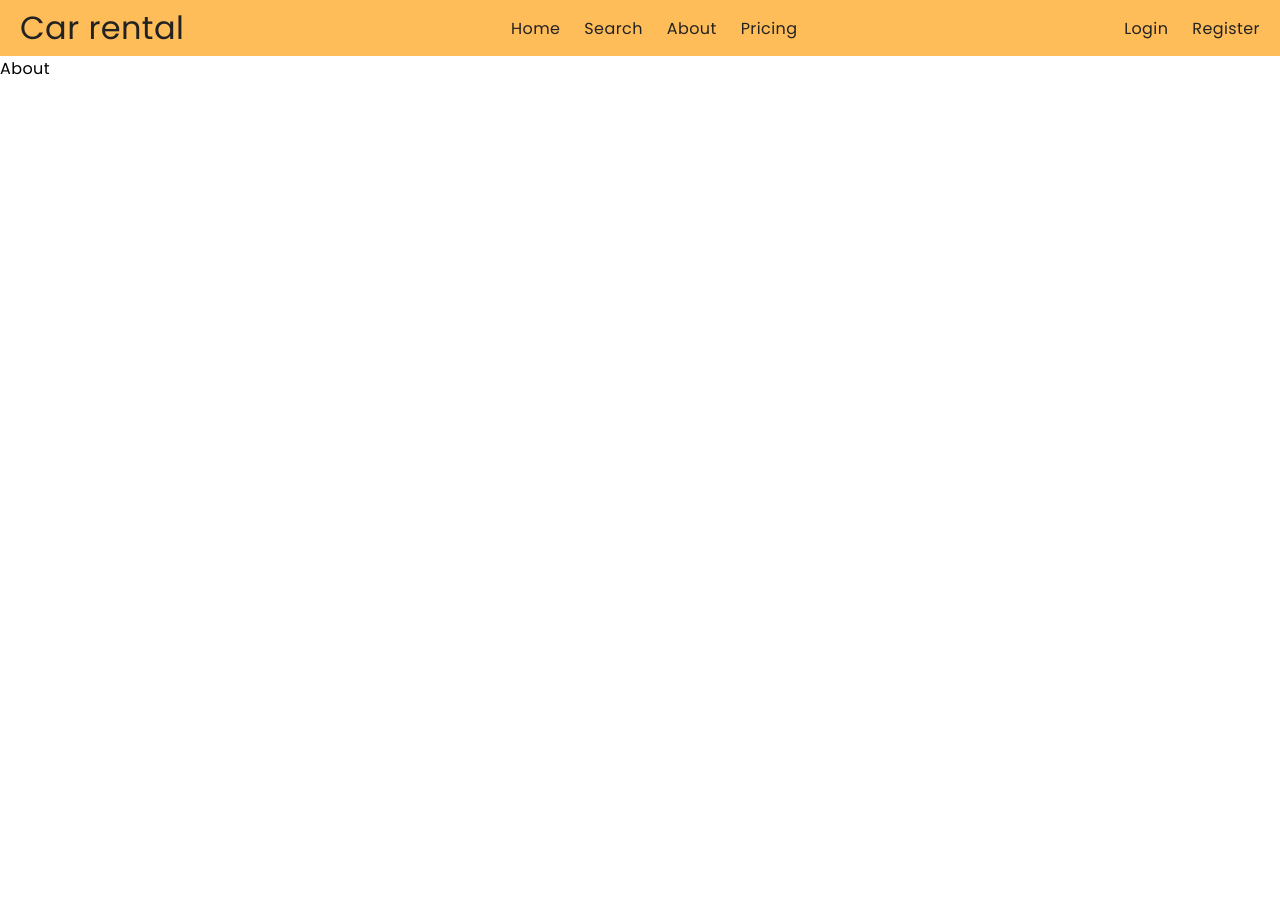
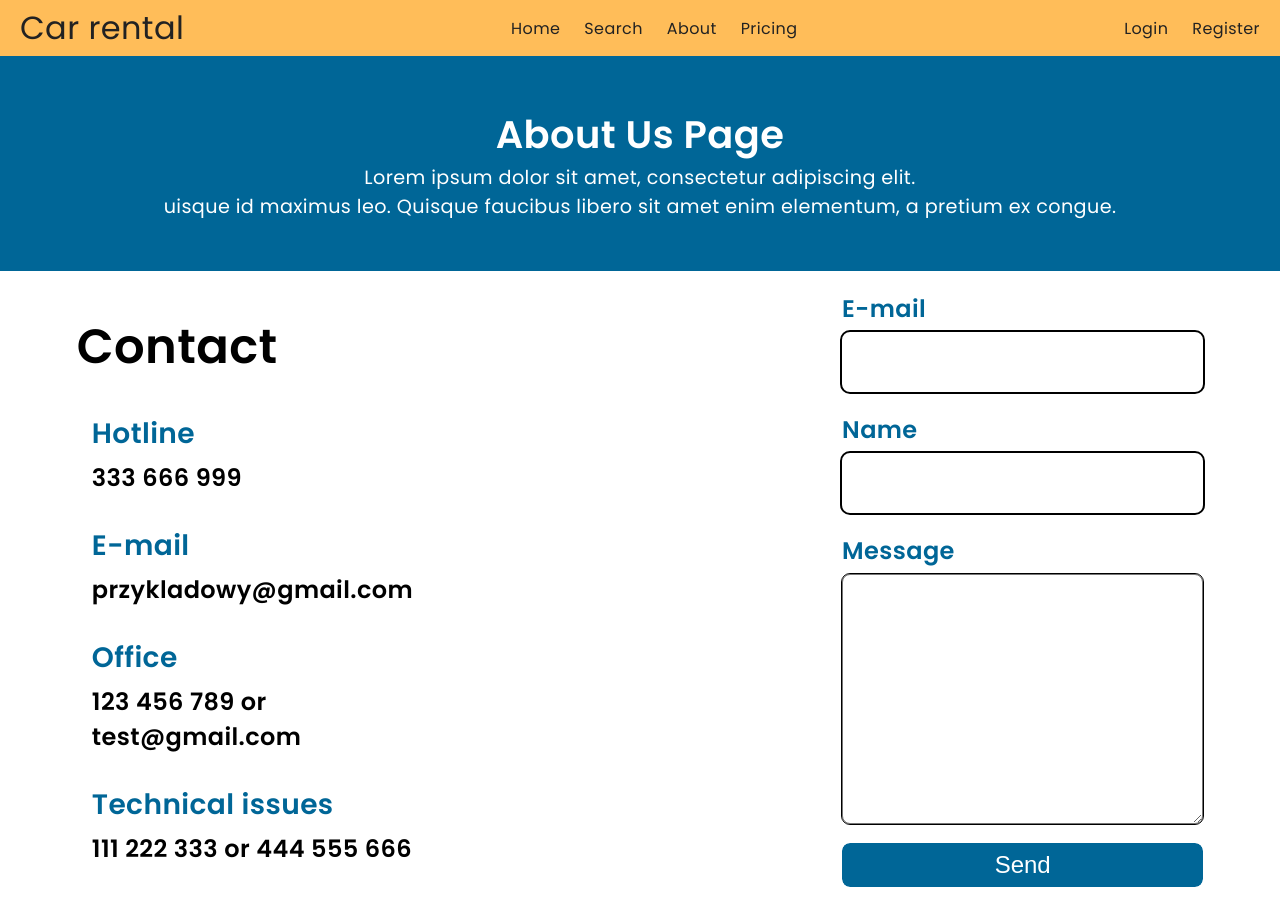
Before and after one commit to miko628/car-rental-frontend, a React (Create React App) app: page /about in a window 1280 px wide. Before the commit the page ends 800 px from the top, so only its background shows below. Built offline with nearby package versions, Linux system fonts and the light colour scheme.

Commit message:
0.14c about page

```diff
--- /dev/null
+++ b/src/components/AboutPage.css
@@ -0,0 +1,78 @@
+.about-section {
+    font-size:larger;
+    padding: 50px;
+    text-align: center;
+    color: white;
+    background-color: #006697;
+}
+.more-section {
+    display: flex;
+}
+.contact-section {
+    font-size: x-large;
+    margin-top: 40px;
+    margin-left: 6%;
+    margin-right: 10%;
+    display: block;
+    color: black;
+}
+    .contact-section h3 {
+        margin-top: 30px;
+        margin-left: 15px;
+        color: #006697;
+        display: block;
+    }
+    .contact-section p {
+        margin-top: 5px;
+        font-weight: bold;
+        margin-left: 15px;
+        color: black;
+    }
+
+.mail-section {
+    font-size: x-large;
+    display: block;
+    margin-top: 10px;
+    margin-left: 20%;
+    margin-right: 6%;
+    width: 30%;
+    font-weight: bold;
+}
+    .mail-section label {
+        color: #006697;
+
+        display: block;
+        margin-top: 10px;
+        margin-bottom: 6px;
+    }
+    .mail-section input[type="submit"] {
+        background: #006697;
+        color: #fff;
+        width: 100%;
+        border: 0;
+        padding: 8px;
+        border-radius: 8px;
+        cursor: pointer;
+    }
+    .mail-section input {
+        outline: solid;
+        outline-width: 2px;
+        border-width: 1px;
+        border-radius: 8px;
+        font-size: x-large;
+        width: 100%;
+        padding: 1rem;
+        margin-bottom: 10px;
+    }
+    .mail-section textarea {
+        font-size: x-large;
+        width: 100%;
+        outline: solid;
+        outline-width: 1px;
+        padding: 1rem;
+        border-radius: 8px;
+        border-width: 1px;
+        min-height: 250px;
+        resize: vertical;
+        margin-bottom: 10px;
+    }
--- a/src/components/AboutPage.js
+++ b/src/components/AboutPage.js
@@ -1,14 +1,64 @@
-import ReactCardSlider from './ReactCardSlider';
-import CarCheckbox from "./CarCheckbox";
-import Category from './CarCheckbox';
-import FindForm from './FindForm';
+import React from 'react';
+import { useCallback, useState, useEffect } from 'react';
+import './AboutPage.css'
+
 
 export default function AboutPage() {
+    const [mail, setMail] = useState("");
+    const [name, setName] = useState("");
+    const [message, setMessage] = useState("");
+    const submitHandler = e => {
+        e.preventDefault();
+        console.log(mail);
+        console.log(name);
+        console.log(message);
+    }
+    const onChangeMail = (e) => {
+        const mail = e.target.value;
+        setMail(mail);
+    };
+    const onChangeName = (e) => {
+        const name = e.target.value;
+        setName(name);
+    };
+    const onChangeMessage = (e) => {
+        const message = e.target.value;
+        setMessage(message);
+    };
     return(
-        <div id="body">
-            <div>
-                About
+        <div>
+            <div className="about-section">
+                <h1>About Us Page</h1>
+                <p>Lorem ipsum dolor sit amet, consectetur adipiscing elit.</p>
+                <p>uisque id maximus leo. Quisque faucibus libero sit amet enim elementum, a pretium ex congue.</p>
             </div>
+            <div className="more-section">
+            <div className="contact-section">
+                <h1>Contact</h1>
+                <h3>Hotline</h3>
+                <p>333 666 999</p>
+                <h3>E-mail</h3>
+                <p>przykladowy@gmail.com</p>
+                <h3>Office</h3>
+                <p> 123 456 789 or test@gmail.com</p>
+                <h3>Technical issues</h3>
+                <p>111 222 333 or 444 555 666</p>
+            </div>
+            <div className="mail-section">
+                <form onSubmit={submitHandler}>
+                        <label>E-mail</label>
+                        <input name="Mail" id="Mail" type="email" value={mail}
+                            onChange={onChangeMail} />
+                        <label>Name</label>
+                        <input name="Name" id="Name" value={name}
+                            onChange={onChangeName} />
+                        <label>Message</label>
+                        <textarea maxLength="255" name="Message" id="Message" value={message}
+                            onChange={onChangeMessage} />
+                    <input value="Send" type="submit"/>
+                    </form>
+                </div>
+                </div>
         </div>
     )
 }
--- a/src/components/SearchPage.js
+++ b/src/components/SearchPage.js
@@ -34,7 +34,7 @@ export default function SearchPage() {
     useEffect(() => {
         const showroom = JSON.parse(localStorage.getItem("showroom"));
         if(showroom) {
-            console.log("storage: " + showroom)
+            // console.log("storage: " + showroom)
             fetchDataHandler(showroom)
         }
     }, []);
```
Also changed, not shown: public/logo192.png (added), public/logo512.png (added).
